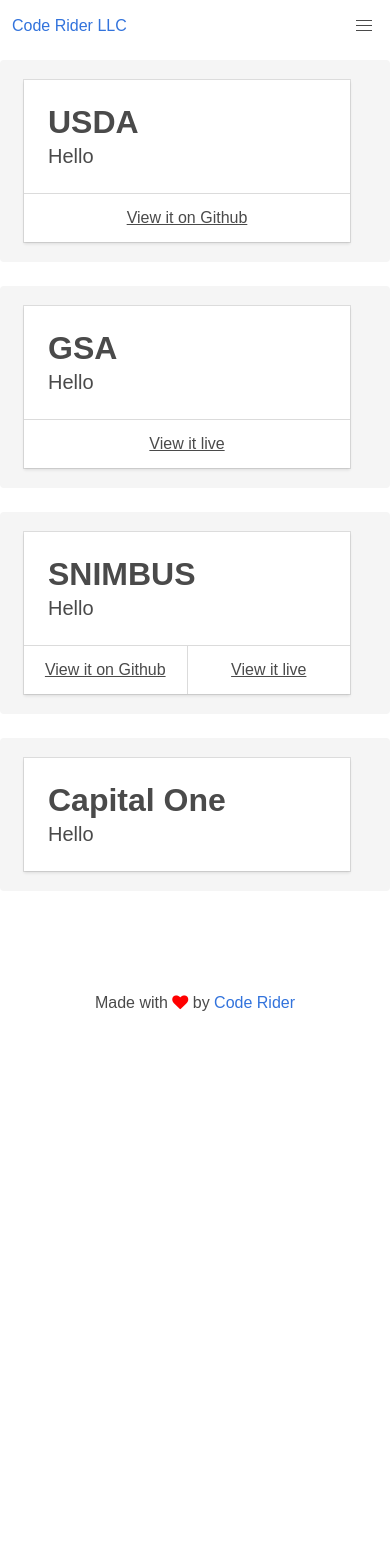
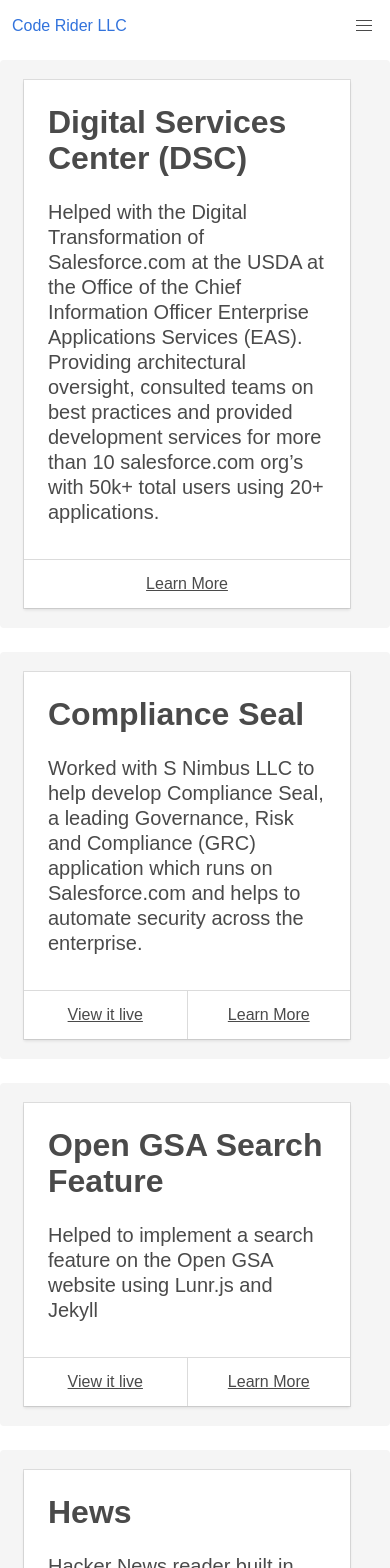
Before and after one commit to 4g3/code-rider-llc-company-site, a React (Create React App) app: page /projects in a window 390 px wide. Shown: the top 1568 px of the page. Before the commit the page ends 1091 px from the top, so only its background shows below. Built offline with nearby package versions, Linux system fonts and the light colour scheme.

Commit message:
improve text grouping on about page, update portfolio info, fix close menu issue on mobile

```diff
--- a/src/pages/About.jsx
+++ b/src/pages/About.jsx
@@ -1,6 +1,6 @@
 import React from 'react';
+import { Link } from 'react-router-dom';
 import Hero from './about/Hero';
-import { Link } from 'react-router-dom';
 
 const About = () =>
   (
@@ -8,25 +8,24 @@
       <Hero>
         <img src="/images/cover_photo.png" alt="Cover" />
       </Hero>
-      <div className="container" style={{ marginTop: 30 }}>
-        <div className="columns">
-          <div className="column">
-            <h1>Let's ride the wave of technology together! </h1>
-          </div>
-        </div>
-        <div className="columns">
-          <div className="column">
-            <p>
+      <section className="section">
+        <div className="container is-fluid">
+          <div className="columns is-mobile is-centered">
+            <div className="column is-offset-one-half">
+              <h1>Let's ride the wave of technology together! </h1>
+              <br />
+              <p>
               Code Rider specializes in DevOps, SaaS and PaaS Application Development.
               We have experience using Amazon Web Services (AWS), Google Cloud Platform (GCP), Heroku, ServiceNow, Workday and Salesforce.
               We have worked with clients ranging from small Non-Profits to Goverment Entities and Fortune 100 clients.
               Our team mainly specializes in Javascript (Node.js and React), Python, Ruby, Java and Apex development but also has experience developing native applications in iOS and Android.
               We would love to help you to implement your idea, drive digital transformation, manage your systems or solve your technology problems.
               Please reach out on the {<Link to="/contact">Contact</Link>} page to start a discussion.
-            </p>
+              </p>
+            </div>
           </div>
         </div>
-      </div>
+      </section>
     </div>
   );
 
--- a/src/pages/Portfolio.jsx
+++ b/src/pages/Portfolio.jsx
@@ -7,28 +7,39 @@
     this.state = {
       projectData: [
         {
-          name: 'USDA',
-          description: 'Hello',
-          githubLink: 'https://www.github.com',
+          name: 'Digital Services Center (DSC)',
+          description: 'Helped with the Digital Transformation of Salesforce.com at the USDA at the Office of the Chief Information Officer Enterprise Applications Services (EAS). Providing architectural oversight, consulted teams on best practices and provided development services for more than 10 salesforce.com org’s with 50k+ total users using 20+ applications. ',
+          githubLink: '',
           liveLink: '',
+          learnLink: 'https://www.ocio.usda.gov/about-ocio/enterprise-applications-services-eas',
         },
         {
-          name: 'GSA',
-          description: 'Hello',
+          name: 'Compliance Seal',
+          description: 'Worked with S Nimbus LLC to help develop Compliance Seal, a leading Governance, Risk and Compliance (GRC) application which runs on Salesforce.com and helps to automate security across the enterprise.',
           githubLink: '',
-          liveLink: 'https://www.google.com',
+          liveLink: 'https://appexchange.salesforce.com/appxListingDetail?listingId=a0N3A00000EORjgUAH',
+          learnLink: 'https://complianceseal.com/',
         },
         {
-          name: 'SNIMBUS',
-          description: 'Hello',
-          githubLink: 'https://www.google.com',
-          liveLink: 'https://www.google.com',
+          name: 'Open GSA Search Feature',
+          description: 'Helped to implement a search feature on the Open GSA website using Lunr.js and Jekyll',
+          githubLink: '',
+          liveLink: 'https://open.gsa.gov/',
+          learnLink: 'https://www.youtube.com/watch?v=cQyDMejvojY&feature=youtu.be',
         },
         {
-          name: 'Capital One',
-          description: 'Hello',
+          name: 'Hews',
+          description: 'Hacker News reader built in React Native and hosted on App Store and Play Store',
+          githubLink: 'https://github.com/code-rider-llc/hews',
+          liveLink: '',
+          learnLink: '',
+        },
+        {
+          name: 'Sandbox Commander',
+          description: 'Enterprise Grade Sandbox Management Application coming to the Salesforce AppExchange soon',
           githubLink: '',
           liveLink: '',
+          learnLink: '',
         },
       ],
     };
@@ -39,27 +50,33 @@
       <div className="notification">
         <div className="card">
           <div className="card-content">
-            <p className="title">
+            <p className="title" style={{ paddingBottom: '20px' }}>
               {project.name}
             </p>
-            <p className="subtitle">
+            <p className="subtitle" style={{ paddingBottom: '10px' }}>
               {project.description}
             </p>
           </div>
           {
-            project.githubLink !== '' || project.liveLink !== '' ?
+            project.githubLink !== '' || project.liveLink !== '' || project.learnLink !== '' ?
               <footer className="card-footer">
                 {project.githubLink !== '' ?
                   <p className="card-footer-item">
                     <span><a href={project.githubLink} target="_blank">View it on Github</a> </span>
                   </p>
-                : ''
+                  : ''
                 }
                 {project.liveLink !== '' ?
                   <p className="card-footer-item">
                     <span><a href={project.liveLink} target="_blank">View it live</a> </span>
                   </p>
-                : ''
+                  : ''
+                }
+                {project.learnLink !== '' ?
+                  <p className="card-footer-item">
+                    <span><a href={project.learnLink} target="_blank">Learn More</a> </span>
+                  </p>
+                  : ''
                 }
               </footer>
               : ''
--- a/src/pages/main/Header.jsx
+++ b/src/pages/main/Header.jsx
@@ -6,12 +6,21 @@
     super(props);
     this.state = { isToggleOn: false };
     this.handleClick = this.handleClick.bind(this);
+    this.handleNav = this.handleNav.bind(this);
   }
 
   handleClick() {
     this.setState(prevState => ({
       isToggleOn: !prevState.isToggleOn
     }));
+  }
+
+  handleNav() {
+    if (this.state.isToggleOn === true) {
+      this.setState(prevState => ({
+        isToggleOn: !prevState.isToggleOn
+      }));
+    }
   }
 
   render() {
@@ -29,9 +38,9 @@
         </div>
         <div className={this.state.isToggleOn ? "navbar-menu is-active" : "navbar-menu"} id="navMenu">
           <div className="navbar-end" >
-            {<Link className={window.location.pathname === '/about' ? 'is-active navbar-item' : 'navbar-item'} to="/about">About</Link>}
-            {<Link className={window.location.pathname === '/projects' ? 'is-active navbar-item' : 'navbar-item'} to="/projects">Previous Work</Link>}
-            {<Link className={window.location.pathname === '/contact' ? 'is-active navbar-item' : 'navbar-item'} to="/contact">Contact</Link>}
+            {<Link className={window.location.pathname === '/about' ? 'is-active navbar-item' : 'navbar-item'} to="/about" onClick={this.handleNav} >About</Link>}
+            {<Link className={window.location.pathname === '/projects' ? 'is-active navbar-item' : 'navbar-item'} to="/projects" onClick={this.handleNav}>Previous Work</Link>}
+            {<Link className={window.location.pathname === '/contact' ? 'is-active navbar-item' : 'navbar-item'} to="/contact" onClick={this.handleNav}>Contact</Link>}
             {/* <a className="navbar-item" href="https://code-rider-store.herokuapp.com">Store</a> */}
           </div>
         </div>
```
